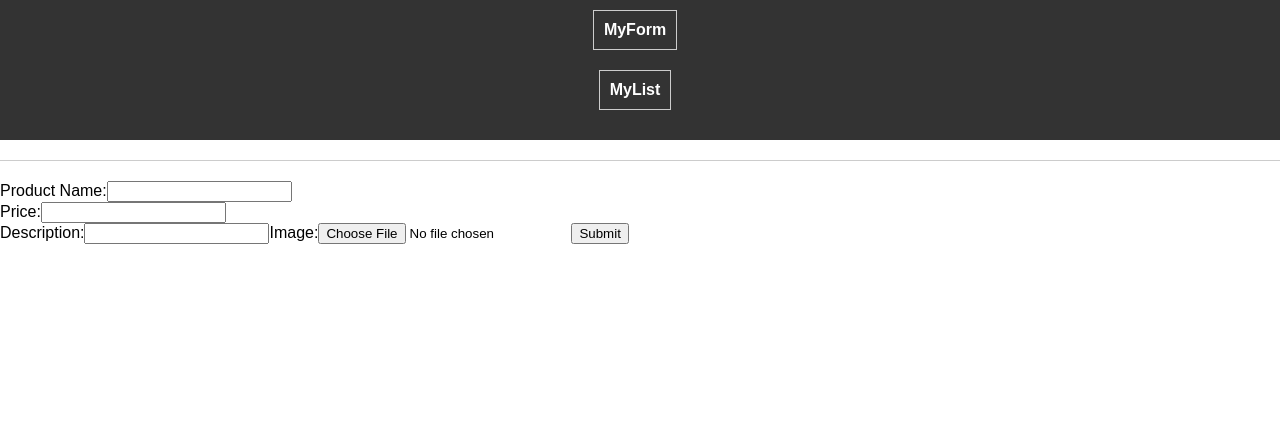
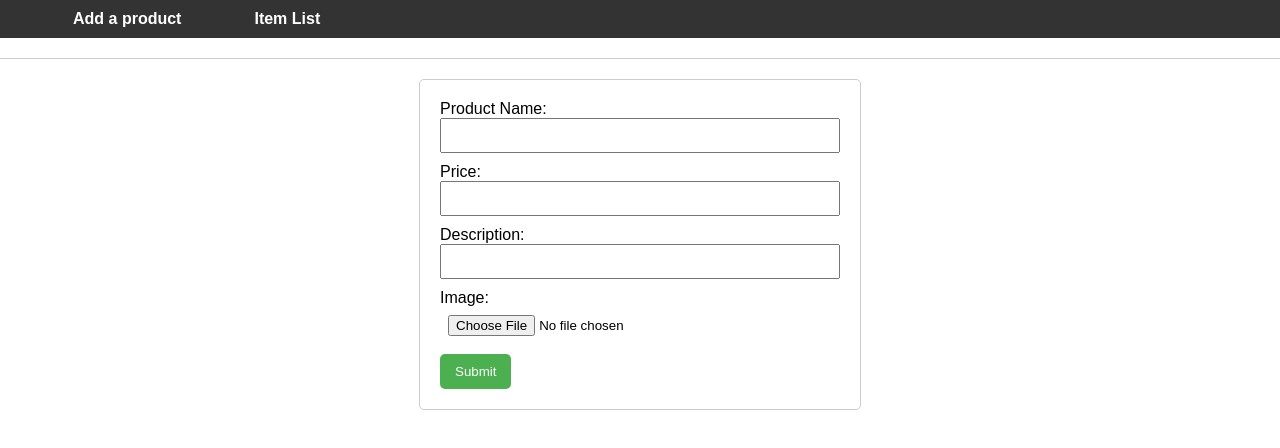
Before and after one commit to GuiltZetus/Web-App-Service, a React (Create React App) app: page /myform in a window 1280 px wide. Shown: the top 448 px of the page. Built offline with nearby package versions, Linux system fonts and the light colour scheme.

Commit message:
finish beauty css

```diff
--- a/src/Dashboard.css
+++ b/src/Dashboard.css
@@ -60,3 +60,7 @@ img {
   max-width: 100%;
   height: auto;
 }
+
+.nav-item{
+  margin-left: 5%;
+}
--- a/src/Dashboard.js
+++ b/src/Dashboard.js
@@ -8,12 +8,12 @@ const Dashboard = () => {
     <Router>
       <div>
         <nav>
-          <ul>
-            <li>
-              <Link to="/myform">MyForm</Link>
+          <ul >
+            <li className='nav-item'>
+              <Link to="/myform">Add a product</Link>
             </li>
-            <li>
-              <Link to="/mylist">MyList</Link>
+            <li className='nav-item'>
+              <Link to="/mylist">Item List</Link>
             </li>
           </ul>
         </nav>
--- a/src/MyForm.css
+++ b/src/MyForm.css
@@ -0,0 +1,27 @@
+.my-form {
+  max-width: 400px;
+  margin: auto;
+  padding: 20px;
+  border: 1px solid #ccc;
+  border-radius: 5px;
+}
+
+.form-input {
+  width: 100%;
+  padding: 8px;
+  margin-bottom: 10px;
+  box-sizing: border-box;
+}
+
+.form-button {
+  background-color: #4caf50;
+  color: white;
+  padding: 10px 15px;
+  border: none;
+  border-radius: 5px;
+  cursor: pointer;
+}
+
+.form-button:hover {
+  background-color: #45a049;
+}
--- a/src/MyForm.js
+++ b/src/MyForm.js
@@ -1,8 +1,8 @@
 import React, { useState } from 'react';
 import { addDoc, collection } from 'firebase/firestore';
-import { getStorage, ref,  uploadBytes, getDownloadURL } from 'firebase/storage';
-import { db, storage} from './firebase';
-
+import { getStorage, ref, uploadBytes, getDownloadURL } from 'firebase/storage';
+import { db, storage } from './firebase';
+import './MyForm.css'; // Import your CSS file
 
 const MyForm = () => {
   const [input, setInputs] = useState({});
@@ -11,44 +11,40 @@ const MyForm = () => {
     const name = e.target.name;
     const value = e.target.type === 'file' ? e.target.files[0] : e.target.value;
 
-    setInputs(values => ({...values, [name]: value}))
+    setInputs((values) => ({ ...values, [name]: value }));
   };
 
   const handleSubmit = async (e) => {
     e.preventDefault();
 
-    try{
+    try {
       const storageRef = ref(storage, `images/${input.image.name}`);
       await uploadBytes(storageRef, input.image);
 
       const imageURL = await getDownloadURL(storageRef);
 
-
-
-      const docRef = await addDoc(collection(db, "userInfo"),{
-        name : input.productname,
-        price : input.price,
+      const docRef = await addDoc(collection(db, 'userInfo'), {
+        productname: input.productname,
+        price: input.price,
         description: input.description,
-        image : imageURL
+        imageURL: imageURL,
       });
 
       setInputs({
-      productname: '',
-      price: '',
-      description: '',
-      image: null,
+        productname: '',
+        price: '',
+        description: '',
+        image: null,
       });
 
       alert(input.image);
-    }
-    catch (e){
+    } catch (e) {
       alert(e);
     }
-
   };
 
   return (
-    <form onSubmit={handleSubmit}>
+    <form className="my-form" onSubmit={handleSubmit}>
       <label>
         Product Name:
         <input
@@ -56,6 +52,7 @@ const MyForm = () => {
           name="productname"
           value={input.productname}
           onChange={handleChange}
+          className="form-input"
         />
       </label>
       <br />
@@ -66,27 +63,32 @@ const MyForm = () => {
           name="price"
           value={input.price}
           onChange={handleChange}
+          className="form-input"
         />
       </label>
       <br />
       <label>
         Description:
         <input
-          type = "text"
-          name = "description"
-          value = {input.description}
-          onChange = {handleChange}
+          type="text"
+          name="description"
+          value={input.description}
+          onChange={handleChange}
+          className="form-input"
         />
       </label>
       <label>
         Image:
         <input
-        type = "file"
-        name = "image"
-        onChange={handleChange}
+          type="file"
+          name="image"
+          onChange={handleChange}
+          className="form-input"
         />
       </label>
-      <button type="submit">Submit</button>
+      <button type="submit" className="form-button">
+        Submit
+      </button>
     </form>
   );
 };
--- a/src/MyList.css
+++ b/src/MyList.css
@@ -1,44 +1,36 @@
 /* MyList.css */
 
-ul {
+.item-list {
   list-style: none;
   padding: 0;
+  display: grid; /* Change display to grid */
+  grid-template-columns: repeat(auto-fill, minmax(300px, 1fr)); /* Adjust the column width as needed */
+  gap: 20px; /* Adjust the gap between items */
+  justify-content: center; /* Center the items horizontally */
+}
+
+ .list-item{
+  border: 1px solid #ccc;
+  padding: 10px;
   display: flex;
   flex-direction: column;
   align-items: center;
-}
-
-li {
-  margin-bottom: 10px;
-  border: 1px solid #ccc; /* Border color for each item */
-  padding: 10px;
-  display: block;
-  align-items: center;
-  max-width: 300px; /* Adjust the max-width for each list item */
+  max-width: 300px;
 }
 
 img {
-  max-width: 50px;
+  max-width: 100px;
   height: auto;
-  margin-right: 10px;
-}
-
-div {
-  flex-grow: 1;
+  margin-bottom: 10px;
 }
 
 .my-list-container {
   padding: 20px;
 }
 
-.list-item {
-  border: 1px solid #ccc;
-  margin-bottom: 20px;
-  padding: 10px;
-}
 
 .user-info {
-  margin-bottom: 10px; /* Add margin between text elements */
+  margin-bottom: 10px;
 }
 
 .user-image {
@@ -46,6 +38,11 @@ div {
   max-height: 150px;
 }
 
-.title{
+.title {
   text-align: center;
 }
+
+.search-bar {
+  text-align: center;
+
+}
--- a/src/MyList.js
+++ b/src/MyList.js
@@ -1,78 +1,106 @@
+// MyList.js
 import React, { useState, useEffect } from 'react';
 import { collection, getDocs, deleteDoc, doc, updateDoc } from 'firebase/firestore';
 import { db, storage } from './firebase';
+import './MyList.css';
 import { ref, deleteObject } from 'firebase/storage';
 import UpdateForm from './UpdateForm';
-import './MyList.css';
 
 const MyList = () => {
   const [data, setData] = useState([]);
   const [updateItemId, setUpdateItemId] = useState(null);
+  const [searchInput, setSearchInput] = useState('');
 
+  // Fetch data from db
   useEffect(() => {
     const fetchData = async () => {
       try {
         const querySnapshot = await getDocs(collection(db, 'userInfo'));
-        const fetchedData = querySnapshot.docs.map((doc) => {
+        const fetchedData = [];
+
+        querySnapshot.forEach((doc) => {
           const data = doc.data();
-          return {
+          fetchedData.push({
             id: doc.id,
             productname: data.productname,
             price: data.price,
             description: data.description,
             imageURL: data.image,
-          };
+          });
         });
+
         setData(fetchedData);
       } catch (error) {
         console.error('Error fetching data:', error.message);
       }
     };
-
     fetchData();
   }, []);
 
+  // Update Data function
+  const handleUpdate = async (id, updatedData) => {
+    try {
+      // Update user information in Firestore
+      await updateDoc(doc(db, 'userInfo', id), updatedData);
+
+      // Fetch updated data
+      const querySnapshot = await getDocs(collection(db, 'userInfo'));
+      const updatedDataArray = [];
+
+      querySnapshot.forEach((doc) => {
+        const data = doc.data();
+        updatedDataArray.push({
+          id: doc.id,
+          productname: data.productname,
+          price: data.price,
+          description: data.description,
+          imageURL: data.image,
+        });
+      });
+
+      // Update the state to reflect the changes
+      setData(updatedDataArray);
+      setUpdateItemId(null); // Reset the updateItemId after updating
+    } catch (error) {
+      console.error('Error updating data:', error.message);
+    }
+  };
+
+  // Delete Data function
   const handleDelete = async (id, imageURL) => {
     try {
+      // Delete user information from Firestore
       await deleteDoc(doc(db, 'userInfo', id));
 
+      // Delete image from storage
       const imageRef = ref(storage, imageURL);
       await deleteObject(imageRef);
 
+      // Update the state to reflect the changes
       setData((prevData) => prevData.filter((item) => item.id !== id));
     } catch (error) {
       console.error('Error deleting data:', error.message);
     }
   };
 
-  const handleUpdate = async (id, updatedData) => {
-    try {
-      await updateDoc(doc(db, 'userInfo', id), updatedData);
-
-      const querySnapshot = await getDocs(collection(db, 'userInfo'));
-      const updatedDataArray = querySnapshot.docs.map((doc) => {
-        const data = doc.data();
-        return {
-          id: doc.id,
-          productname: data.productname,
-          price: data.price,
-          description: data.description,
-          imageURL: data.image,
-        };
-      });
-
-      setData(updatedDataArray);
-      setUpdateItemId(null);
-    } catch (error) {
-      console.error('Error updating data:', error.message);
-    }
-  };
+  // Filtered data based on search input
+  const filteredData = data.filter((item) =>
+    item.productname.toLowerCase().includes(searchInput.toLowerCase())
+  );
 
   return (
     <div className="my-list-container">
       <h1 className="title">User Information List</h1>
-      <ul>
-        {data.map((item) => (
+      <div className="search-bar">
+        <input
+          type="text"
+          placeholder="Search by Product Name"
+          value={searchInput}
+          onChange={(e) => setSearchInput(e.target.value)}
+        />
+      </div>
+      <ul className='item-list'>
+        {filteredData.map((item) => (
           <li key={item.id} className="list-item">
             <div className="user-info">
               <strong>Product Name:</strong> {item.productname}
--- a/src/UpdateForm.js
+++ b/src/UpdateForm.js
@@ -1,6 +1,7 @@
+// UpdateForm.js
 import React, { useState } from 'react';
 
-const UpdateForm = ({ data, onUpdate }) => {
+const UpdateForm = ({ data, onUpdate, onCancel }) => {
   const [updatedData, setUpdatedData] = useState(data);
 
   const handleChange = (e) => {
@@ -13,7 +14,12 @@ const UpdateForm = ({ data, onUpdate }) => {
     onUpdate(updatedData);
   };
 
+  const handleCancel = () => {
+    onCancel(); // Call the onCancel function passed as a prop
+  };
+
   return (
+    <div className="update-form-container">
       <form onSubmit={handleSubmit}>
         <label>
           Product Name:
@@ -45,7 +51,9 @@ const UpdateForm = ({ data, onUpdate }) => {
           />
         </label>
         <button type="submit">Update</button>
+        <button type="button" onClick={handleCancel}>Cancel</button>
       </form>
+    </div>
   );
 };
 
```
Lines whose indentation alone changed are shown as unchanged.
